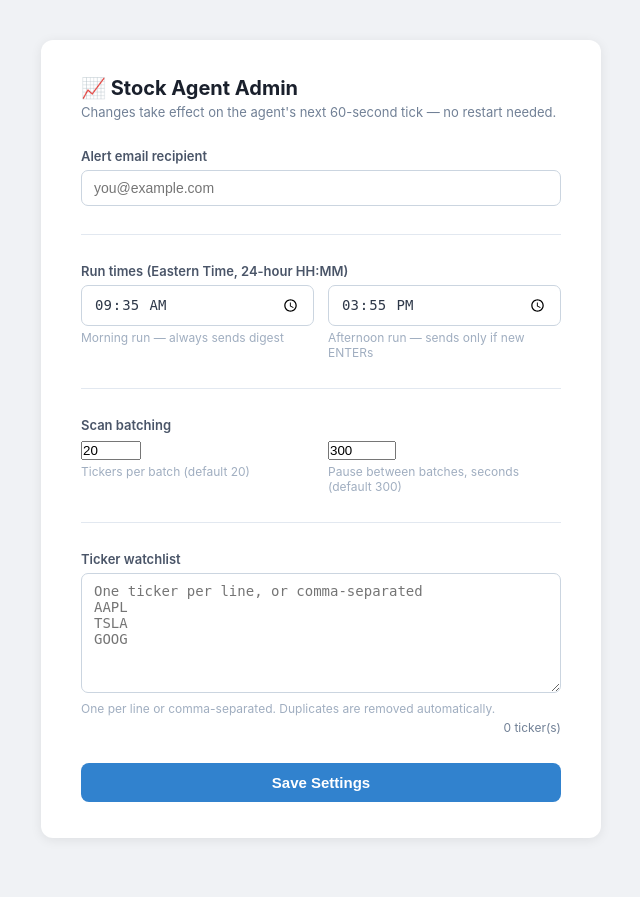
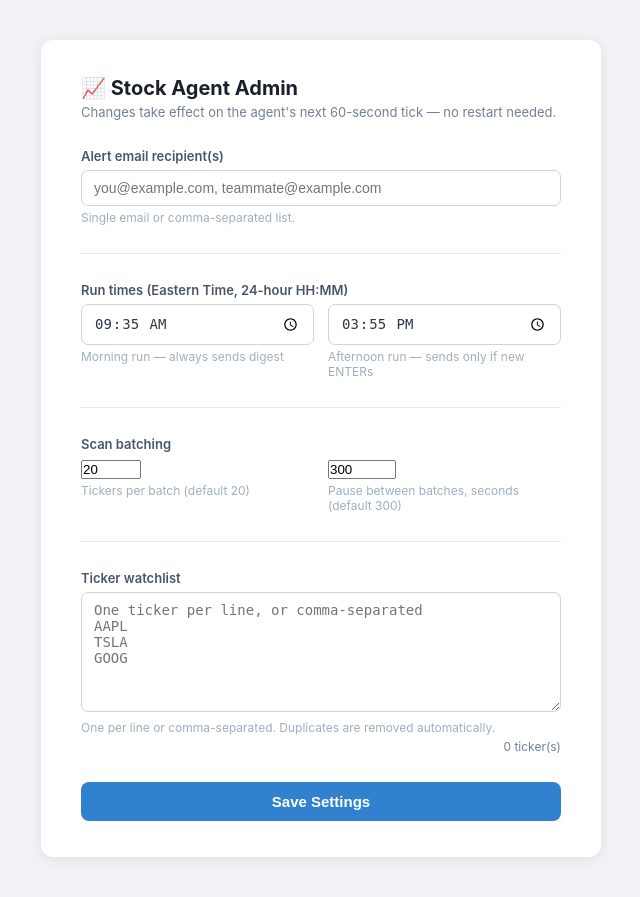
Before and after one commit to linlifeng/oligo_design_api, a Flask app: template app/templates/admin.html in a window 1280 px wide. Shown: the whole page, without its empty margins (319-959 px from the left). Before the commit the page ends 838 px from the top, so only its background shows below. Run offline with Flask 3, Linux system fonts and the light colour scheme; the template is opened without the code that fills it, so the values that code supplies are empty.

Commit message:
Email: support multiple recipients in admin (comma-separated)

```diff
--- a/app/templates/admin.html
+++ b/app/templates/admin.html
@@ -86,9 +86,10 @@
     {% endif %}
 
     <form method="POST" autocomplete="off">
-      <label for="to_email">Alert email recipient</label>
-      <input type="email" id="to_email" name="to_email"
-             value="{{ cfg.to_email }}" placeholder="you@example.com" required>
+          <label for="to_email">Alert email recipient(s)</label>
+          <input type="text" id="to_email" name="to_email"
+            value="{{ cfg.to_email }}" placeholder="you@example.com, teammate@example.com" required>
+          <p class="hint">Single email or comma-separated list.</p>
 
       <hr class="divider">
 
```
Also changed, not shown: agents/agent.py (+9 -2 lines).
